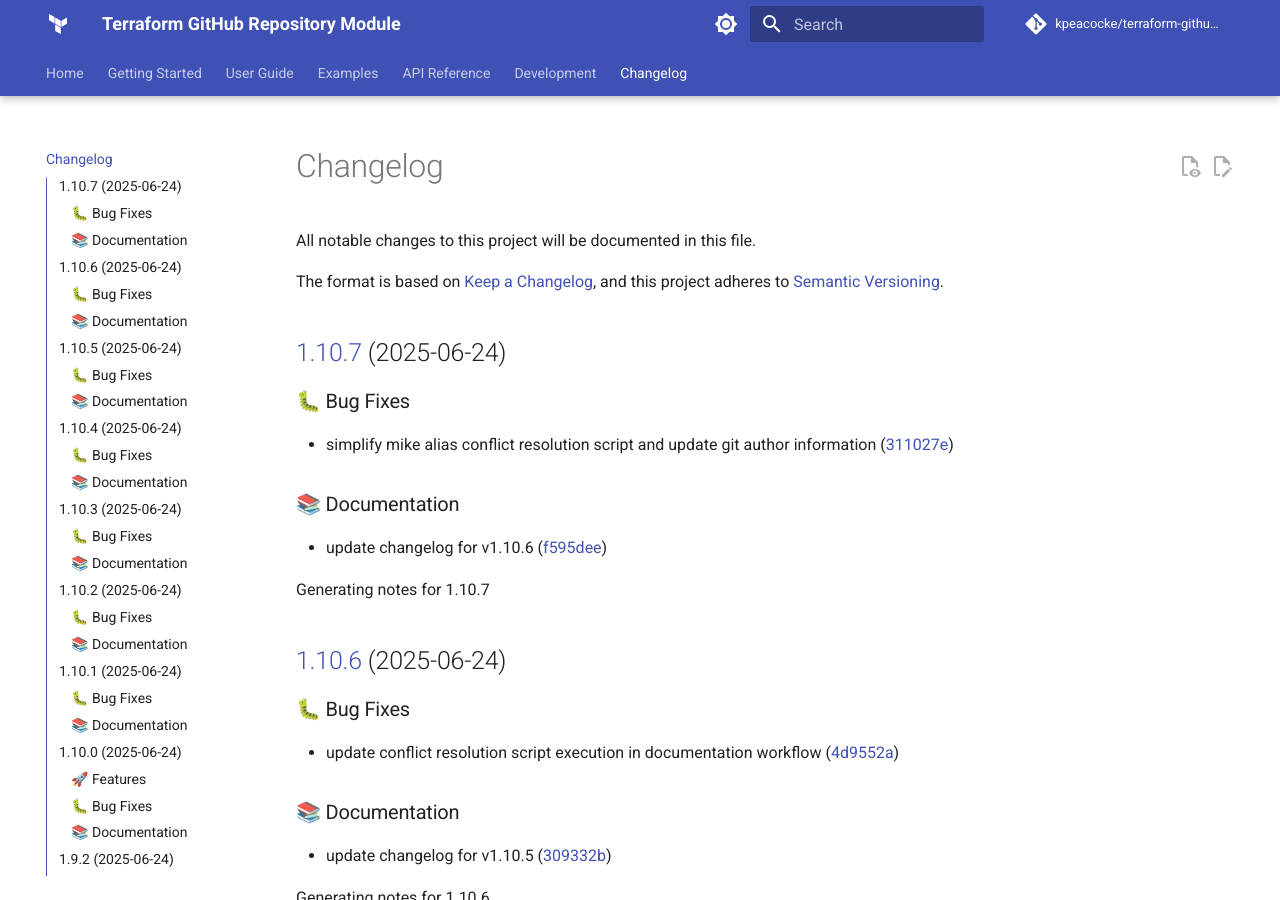
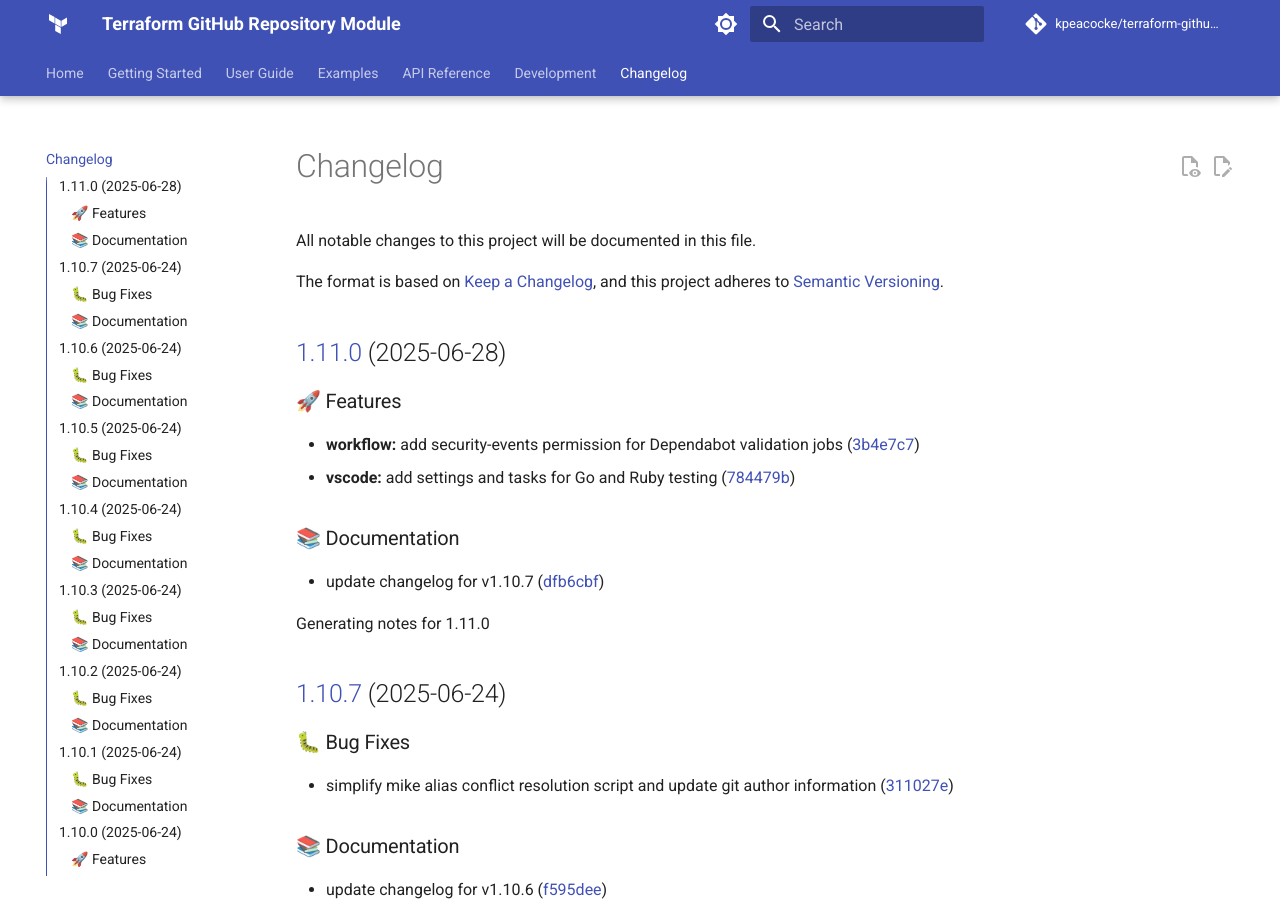
Before and after one commit to kpeacocke/terraform-github-repo, an MkDocs documentation site: the page built from docs/changelog.md, in a window 1280 px wide and 900 px high. Built offline with MkDocs 1.6.1 and Material for MkDocs 9.7.7, drawn with Linux system fonts in a browser that asks for light colours; comment, search, counter and statistics services are not loaded; the version menu is left out.

Commit message:
docs: update changelog for v1.11.0

```diff
--- a/docs/changelog.md
+++ b/docs/changelog.md
@@ -6,6 +6,19 @@ The format is based on [Keep a Changelog](https://keepachangelog.com/en/1.0.0/),
 and this project adheres to [Semantic Versioning](https://semver.org/spec/v2.0.0.html).
 
 <!-- markdownlint-disable MD024 -->
+
+## [1.11.0](https://github.com/kpeacocke/terraform-github-repo/compare/v1.10.7...v1.11.0) (2025-06-28)
+
+### 🚀 Features
+
+* **workflow:** add security-events permission for Dependabot validation jobs ([3b4e7c7](https://github.com/kpeacocke/terraform-github-repo/commit/3b4e7c73437207a7168689916d906dd1e01f159a))
+* **vscode:** add settings and tasks for Go and Ruby testing ([784479b](https://github.com/kpeacocke/terraform-github-repo/commit/784479b909f47f1f996a26f5adbfb9002da42446))
+
+### 📚 Documentation
+
+* update changelog for v1.10.7 ([dfb6cbf](https://github.com/kpeacocke/terraform-github-repo/commit/dfb6cbfa39ec1607d4b0ddf401bc8184605f29b0))
+
+Generating notes for 1.11.0
 
 ## [1.10.7](https://github.com/kpeacocke/terraform-github-repo/compare/v1.10.6...v1.10.7) (2025-06-24)
 
```
